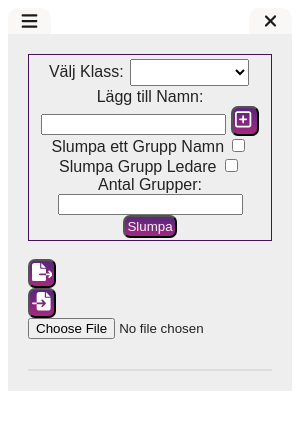
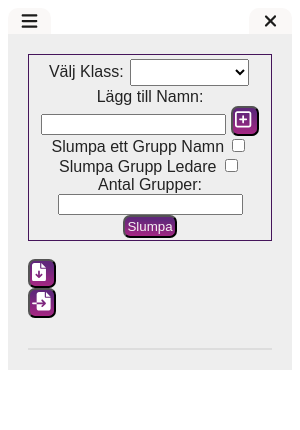
Before and after one commit to ErikoStrand/toolie-v1, an Electron app: page groupie/groupie.html in a window 300 px wide. Drawn offline with Linux system fonts and the light colour scheme; no server answers.

Commit message:
Stein here

```diff
--- a/groupie/groupie.html
+++ b/groupie/groupie.html
@@ -68,10 +68,21 @@
           </form>
       </div>
       <br>
-      <button id="saveGroupsBtn" ><svg xmlns="http://www.w3.org/2000/svg"  width="20px" fill="white"  viewBox="0 0 550 512"><!--!Font Awesome Free 6.7.1 by @fontawesome - https://fontawesome.com License - https://fontawesome.com/license/free Copyright 2024 Fonticons, Inc.--><path d="M0 64C0 28.7 28.7 0 64 0L224 0l0 128c0 17.7 14.3 32 32 32l128 0 0 128-168 0c-13.3 0-24 10.7-24 24s10.7 24 24 24l168 0 0 112c0 35.3-28.7 64-64 64L64 512c-35.3 0-64-28.7-64-64L0 64zM384 336l0-48 110.1 0-39-39c-9.4-9.4-9.4-24.6 0-33.9s24.6-9.4 33.9 0l80 80c9.4 9.4 9.4 24.6 0 33.9l-80 80c-9.4 9.4-24.6 9.4-33.9 0s-9.4-24.6 0-33.9l39-39L384 336zm0-208l-128 0L256 0 384 128z"/></svg></button>
+      <button id="saveGroupsBtn" >        <svg
+        fill="white"
+        xmlns="http://www.w3.org/2000/svg"
+        viewBox="0 0 550 512"
+        width="20px"
+
+      >
+        <!--!Font Awesome Free 6.7.1 by @fontawesome - https://fontawesome.com License - https://fontawesome.com/license/free Copyright 2024 Fonticons, Inc.-->
+        <path
+          d="M64 0C28.7 0 0 28.7 0 64L0 448c0 35.3 28.7 64 64 64l256 0c35.3 0 64-28.7 64-64l0-288-128 0c-17.7 0-32-14.3-32-32L224 0 64 0zM256 0l0 128 128 0L256 0zM216 232l0 102.1 31-31c9.4-9.4 24.6-9.4 33.9 0s9.4 24.6 0 33.9l-72 72c-9.4 9.4-24.6 9.4-33.9 0l-72-72c-9.4-9.4-9.4-24.6 0-33.9s24.6-9.4 33.9 0l31 31L168 232c0-13.3 10.7-24 24-24s24 10.7 24 24z"
+        />
+      </svg></button>
       <br>
       <button id="loadGroups"  onclick="loadGroups()"><svg xmlns="http://www.w3.org/2000/svg" width="20" fill="white" viewBox="0 0 550 512"><!--!Font Awesome Free 6.7.1 by @fontawesome - https://fontawesome.com License - https://fontawesome.com/license/free Copyright 2024 Fonticons, Inc.--><path d="M128 64c0-35.3 28.7-64 64-64L352 0l0 128c0 17.7 14.3 32 32 32l128 0 0 288c0 35.3-28.7 64-64 64l-256 0c-35.3 0-64-28.7-64-64l0-112 174.1 0-39 39c-9.4 9.4-9.4 24.6 0 33.9s24.6 9.4 33.9 0l80-80c9.4-9.4 9.4-24.6 0-33.9l-80-80c-9.4-9.4-24.6-9.4-33.9 0s-9.4 24.6 0 33.9l39 39L128 288l0-224zm0 224l0 48L24 336c-13.3 0-24-10.7-24-24s10.7-24 24-24l104 0zM512 128l-128 0L384 0 512 128z"/></svg></button>
-      <input type="file" id="fileInput" />
+      <input type="file" id="fileInput" style="display: none;" />
       <div id="groups"></div>
       <ul id="namesList"></ul> <!-- Display added names -->
 
--- a/groupie/rendererS.js
+++ b/groupie/rendererS.js
@@ -149,7 +149,7 @@ function saveGroupsAsJSON() {
   }
 
   // Use globally stored group names and leaders
-  const groupNames = window.groupNames || groups.map((_, index) => `Group ${index + 1}`);
+  const groupNames = window.groupNames || groups.map((_, index) => `Grupp ${index + 1}`);
   const leaders = window.leaders || groups.map(() => -1);
 
   const data = { groups, settings, groupNames, leaders };
@@ -163,6 +163,12 @@ function saveGroupsAsJSON() {
   URL.revokeObjectURL(url);
 }
 
+document.getElementById('loadGroups').addEventListener('click', () => {
+  document.getElementById('fileInput').click();
+});
+
+document.getElementById('fileInput').addEventListener('change', loadGroups);
+
 function loadGroups() {
   const fileInput = document.getElementById('fileInput');
   const file = fileInput.files[0];
@@ -174,7 +180,7 @@ function loadGroups() {
       const data = JSON.parse(e.target.result);
       groups = data.groups || [];
       settings = data.settings || {};
-      const groupNames = data.groupNames || groups.map((_, index) => `Group ${index + 1}`);
+      const groupNames = data.groupNames || groups.map((_, index) => `Grupp ${index + 1}`);
       const leaders = data.leaders || groups.map(() => -1);
 
       // Store group names and leaders globally
```
